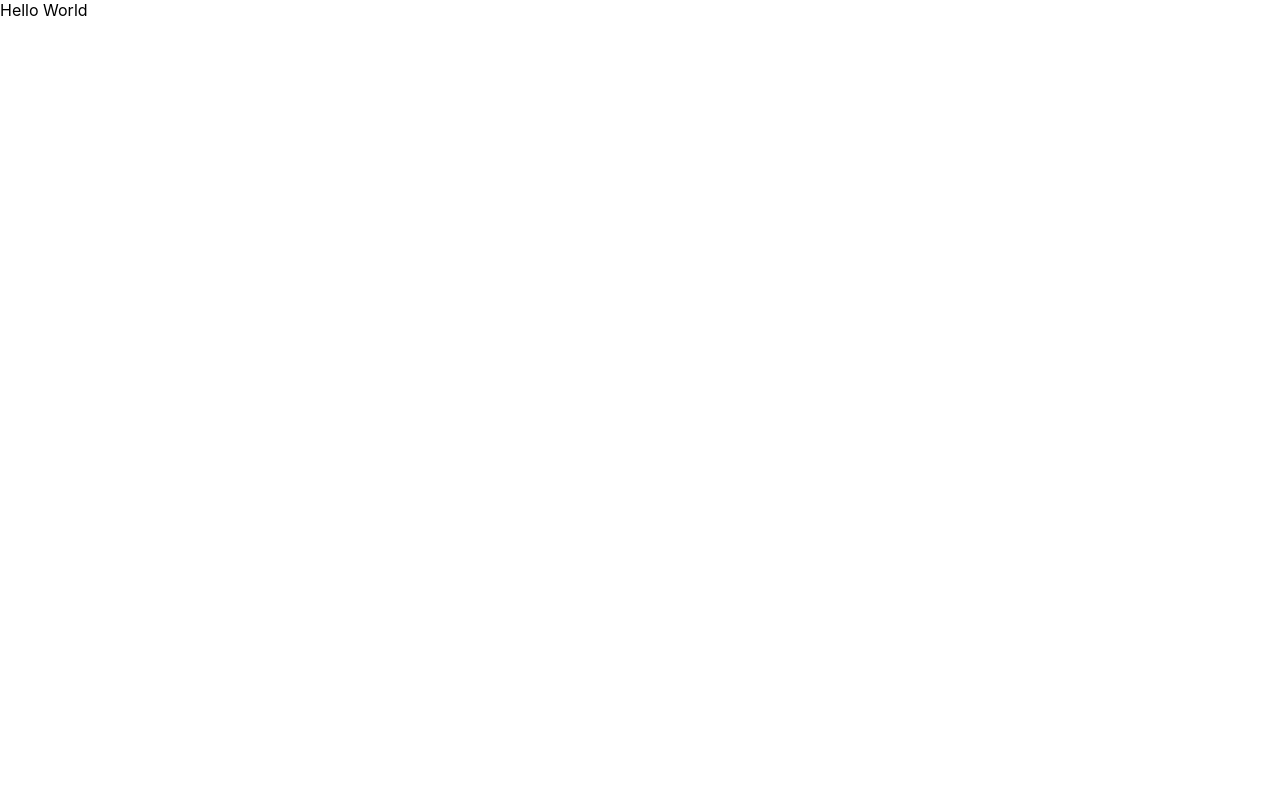
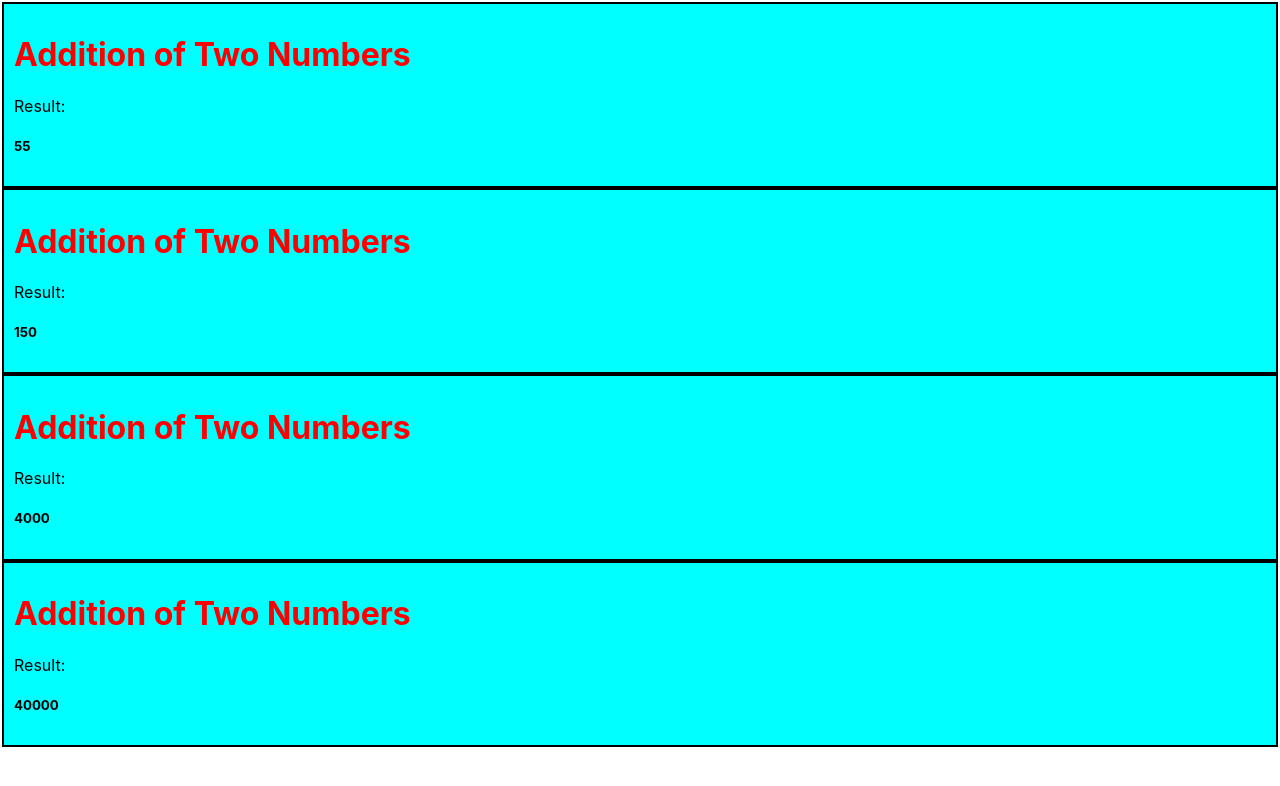
Before and after one commit to mayanklushte/first_react, a React (Create React App) app: page / in a window 1280 px wide. Shown: the top 786 px of the page. Built offline with nearby package versions, Linux system fonts and the light colour scheme.

Commit message:
added new components

```diff
--- a/src/App.js
+++ b/src/App.js
@@ -1,20 +1,14 @@
 import "./App.css";
-import Demo from "./components/Demo";
-import Data from "./components/Data";
-import { BrowserRouter as Router, Switch, Route } from "react-router-dom";
+import ShowData from "./components/ShowData";
 
 function App() {
   return (
-    <Router>
-      <Switch>
-        <Route path="/" exact>
-          <Demo />
-        </Route>
-        <Route path="/data" exact>
-          <Data />
-        </Route>
-      </Switch>
-    </Router>
+    <div>
+      <ShowData num1={12} num2={43} />
+      <ShowData num1={50} num2={100} />
+      <ShowData num1={1000} num2={3000} />
+      <ShowData num1={10000} num2={30000} />
+    </div>
   );
 }
 
--- a/src/components/Data.js
+++ /dev/null
@@ -1,7 +0,0 @@
-import React from "react";
-
-function Data() {
-  return <div>Hello i am From Data.js</div>;
-}
-
-export default Data;
--- a/src/components/Demo.js
+++ /dev/null
@@ -1,7 +0,0 @@
-import React from "react";
-
-function Demo() {
-  return <div>Hello World</div>;
-}
-
-export default Demo;
--- /dev/null
+++ b/src/components/ShowData.css
@@ -0,0 +1,13 @@
+body {
+  padding: 2px 2px 2px 2px;
+}
+
+.container {
+  padding: 10px 10px 10px 10px;
+  border: 2px solid black;
+  background-color: cyan;
+}
+
+h1 {
+  color: red;
+}
--- /dev/null
+++ b/src/components/ShowData.js
@@ -0,0 +1,12 @@
+import "./ShowData.css";
+
+function ShowData({ num1, num2 }) {
+  return (
+    <div className="container">
+      <h1>Addition of Two Numbers</h1>
+      Result: <h5>{num1 + num2}</h5>
+    </div>
+  );
+}
+
+export default ShowData;
```
